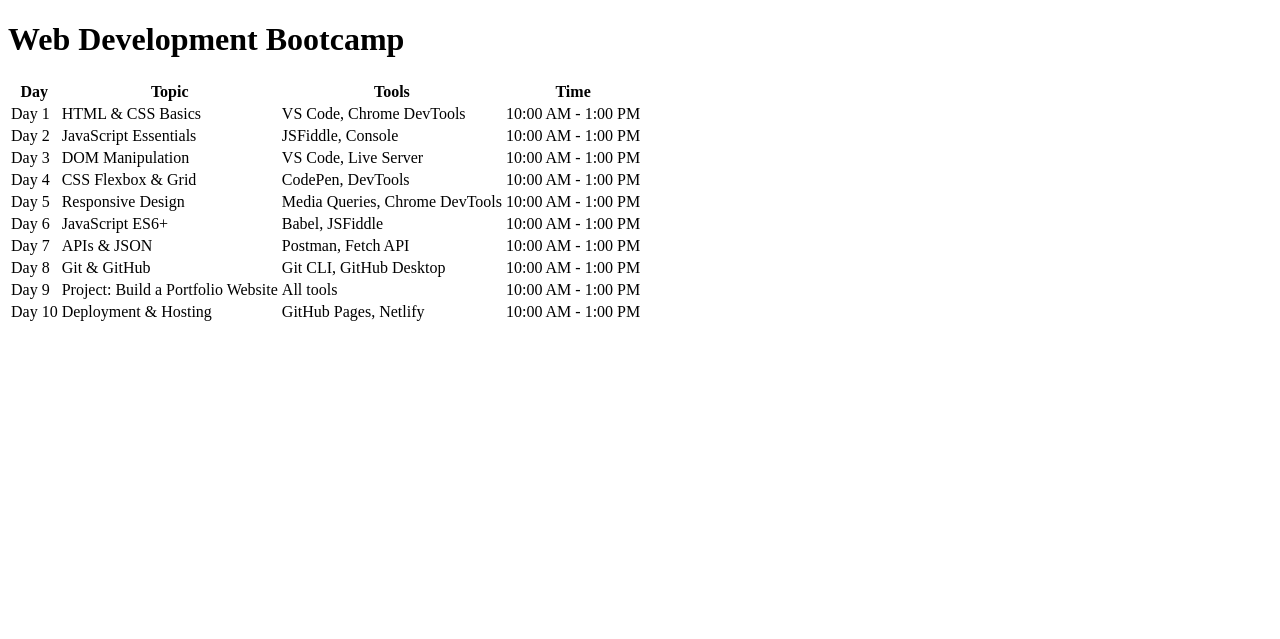
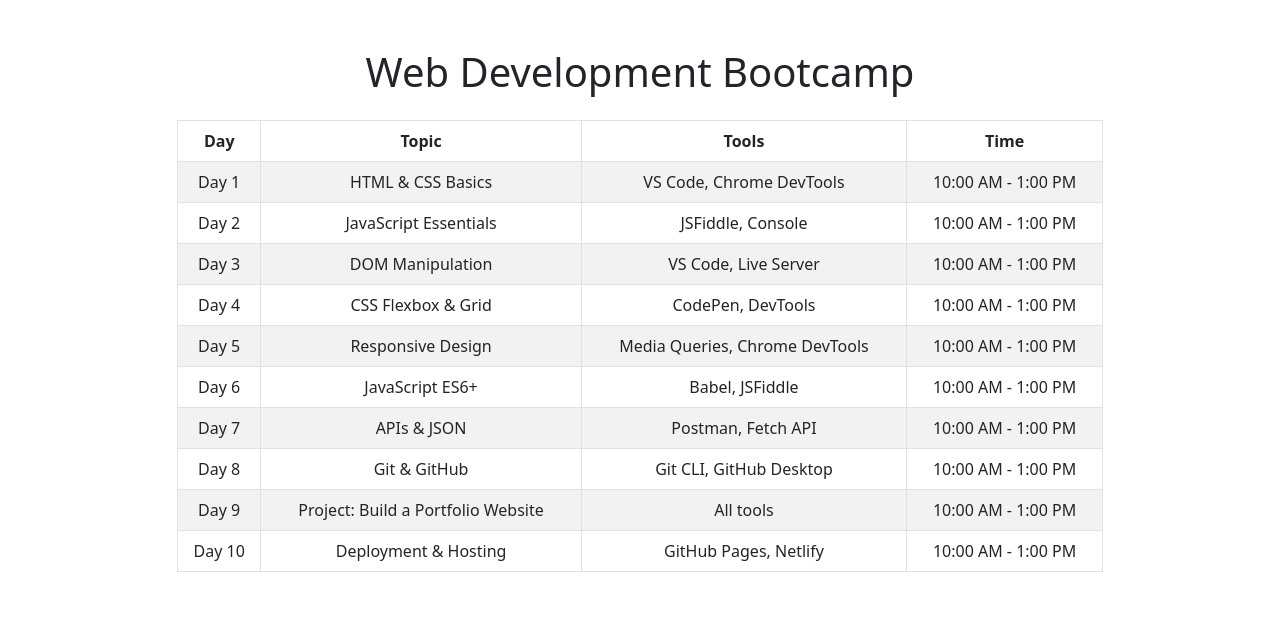
Before and after one commit to Gajalakshmi0133/Coding-bootcamp-schedule, a plain HTML site: page index.html in a window 1280 px wide. Drawn offline with nearby package versions, Linux system fonts and the light colour scheme.

Commit message:
Update index.html

```diff
--- a/index.html
+++ b/index.html
@@ -3,19 +3,28 @@
 <head>
   <meta charset="UTF-8">
   <title>Web Development Bootcamp</title>
+  <meta name="viewport" content="width=device-width, initial-scale=1">
+  <!-- Bootstrap CSS CDN -->
+  <link href="https://cdn.jsdelivr.net/npm/bootstrap@5.3.0/dist/css/bootstrap.min.css" rel="stylesheet">
   <link rel="stylesheet" href="style.css">
 </head>
 <body>
 
-  <h1>Web Development Bootcamp</h1>
-
-  <table>
+  <div class="container py-5">
+    <div class="row justify-content-center">
+      <div class="col-lg-10">
+        <h1 class="text-center mb-4">Web Development Bootcamp</h1>
+        <div class="table-responsive">
+          <table class="table table-bordered table-striped text-center">
+            <thead>
               <tr>
                 <th>Day</th>
                 <th>Topic</th>
                 <th>Tools</th>
                 <th>Time</th>
               </tr>
+            </thead>
+            <tbody>
               <tr>
                 <td>Day 1</td>
                 <td>HTML & CSS Basics</td>
@@ -76,7 +85,14 @@
                 <td>GitHub Pages, Netlify</td>
                 <td>10:00 AM - 1:00 PM</td>
               </tr>
+            </tbody>
           </table>
+        </div>
+      </div>
+    </div>
+  </div>
 
+  <!-- Bootstrap JS (optional for interactive components) -->
+  <script src="https://cdn.jsdelivr.net/npm/bootstrap@5.3.0/dist/js/bootstrap.bundle.min.js"></script>
 </body>
 </html>
```
Lines whose indentation alone changed are shown as unchanged.
